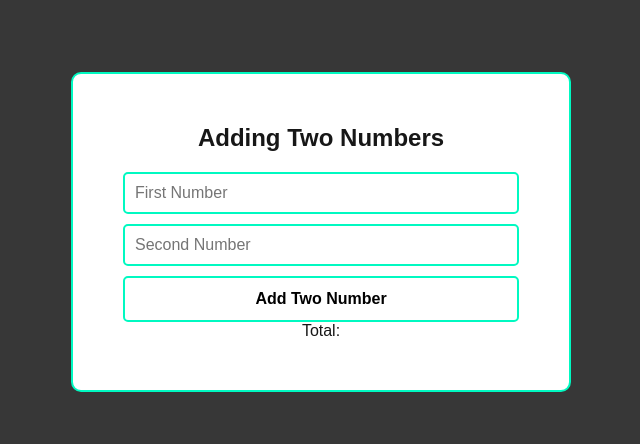
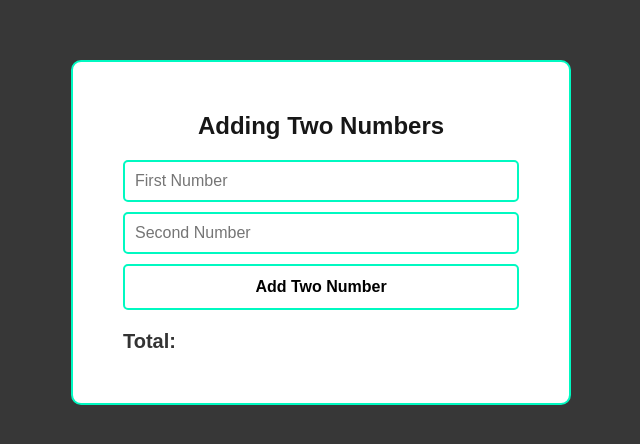
Before and after one commit to ryanarmial/ascendion, a Next.js app: page /challenge-1 in a window 1280 px wide. Shown: the part 168-612 px from the top of the page, without its empty margins (319-959 px from the left). Built offline with nearby package versions, Linux system fonts and the light colour scheme.

Commit message:
add style for total text

```diff
--- a/app/challenge-1/styles.module.css
+++ b/app/challenge-1/styles.module.css
@@ -45,11 +45,20 @@
       font-weight: bold;
       border: 2px solid var(--primary-color);
 
+
       &:hover {
         color: #fff;
         background-color: var(--primary-color);
       }
     }
+
+    p {
+      margin-top: 20px;
+      font-size: 20px;
+      color: #333;
+      width: 100%;
+      font-weight: bold;
+    }
   }
 
 }
```
